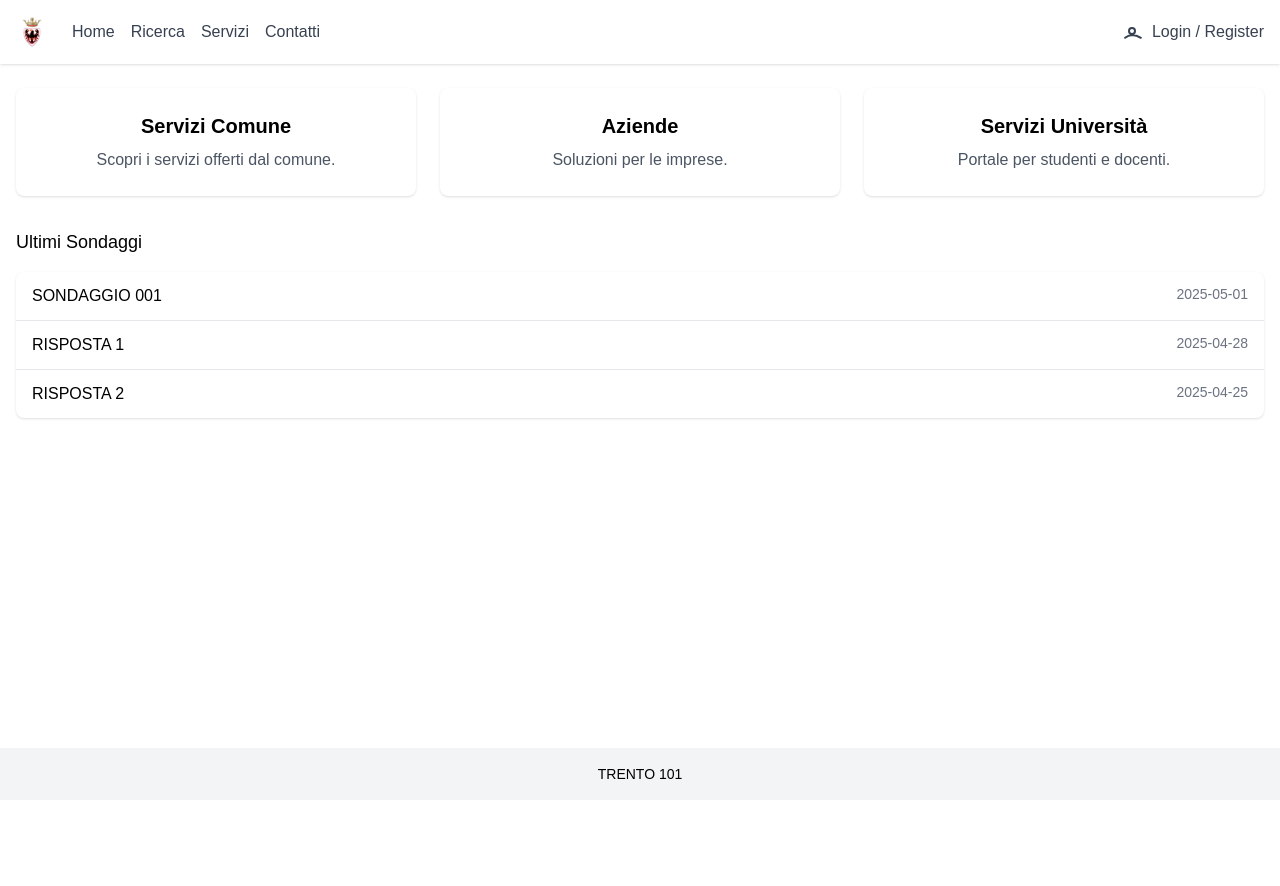
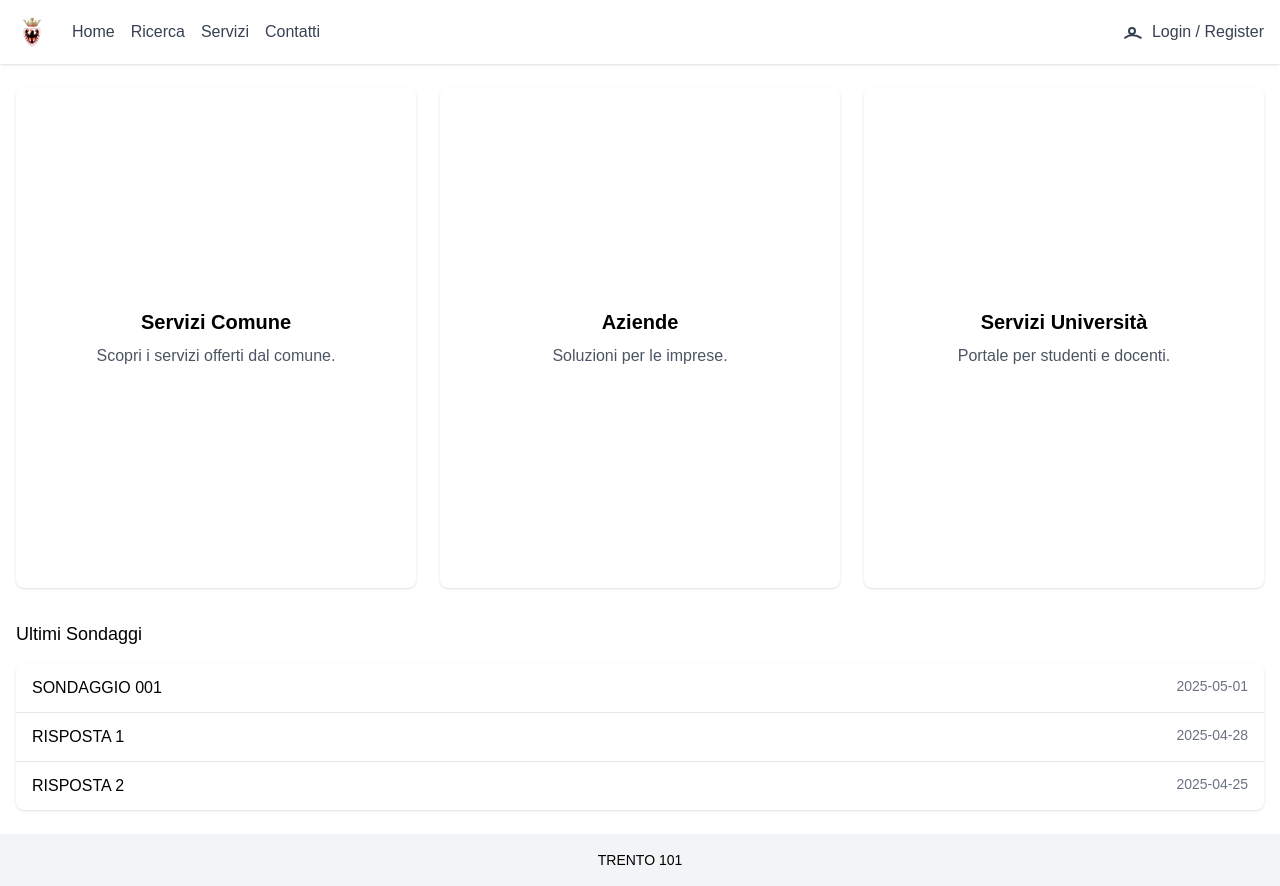
Before and after one commit to IlBrugna/Trento101, a Vue app in the folder frontend/: page / in a window 1280 px wide. Before the commit the page ends 800 px from the top, so only its background shows below. Built offline with nearby package versions, Linux system fonts and the light colour scheme; no server answers.

Commit message:
adjusted cards

```diff
--- a/frontend/src/components/SectionCards.vue
+++ b/frontend/src/components/SectionCards.vue
@@ -5,15 +5,15 @@
 
 <template>
     <div class="grid grid-cols-1 sm:grid-cols-2 lg:grid-cols-3 gap-6 mb-8">
-      <div class="bg-white shadow rounded-lg p-6 text-center">
+      <div class="bg-white shadow rounded-lg p-12 text-center flex flex-col justify-center min-h-[500px]">
         <h2 class="text-xl font-semibold mb-2">Servizi Comune</h2>
         <p class="text-gray-600">Scopri i servizi offerti dal comune.</p>
       </div>
-      <div class="bg-white shadow rounded-lg p-6 text-center">
+      <div class="bg-white shadow rounded-lg p-12 text-center flex flex-col justify-center min-h-[500px]">
         <h2 class="text-xl font-semibold mb-2">Aziende</h2>
         <p class="text-gray-600">Soluzioni per le imprese.</p>
       </div>
-      <div class="bg-white shadow rounded-lg p-6 text-center">
+      <div class="bg-white shadow rounded-lg p-12 text-center flex flex-col justify-center min-h-[500px]">
         <h2 class="text-xl font-semibold mb-2">Servizi Università</h2>
         <p class="text-gray-600">Portale per studenti e docenti.</p>
       </div>
```
